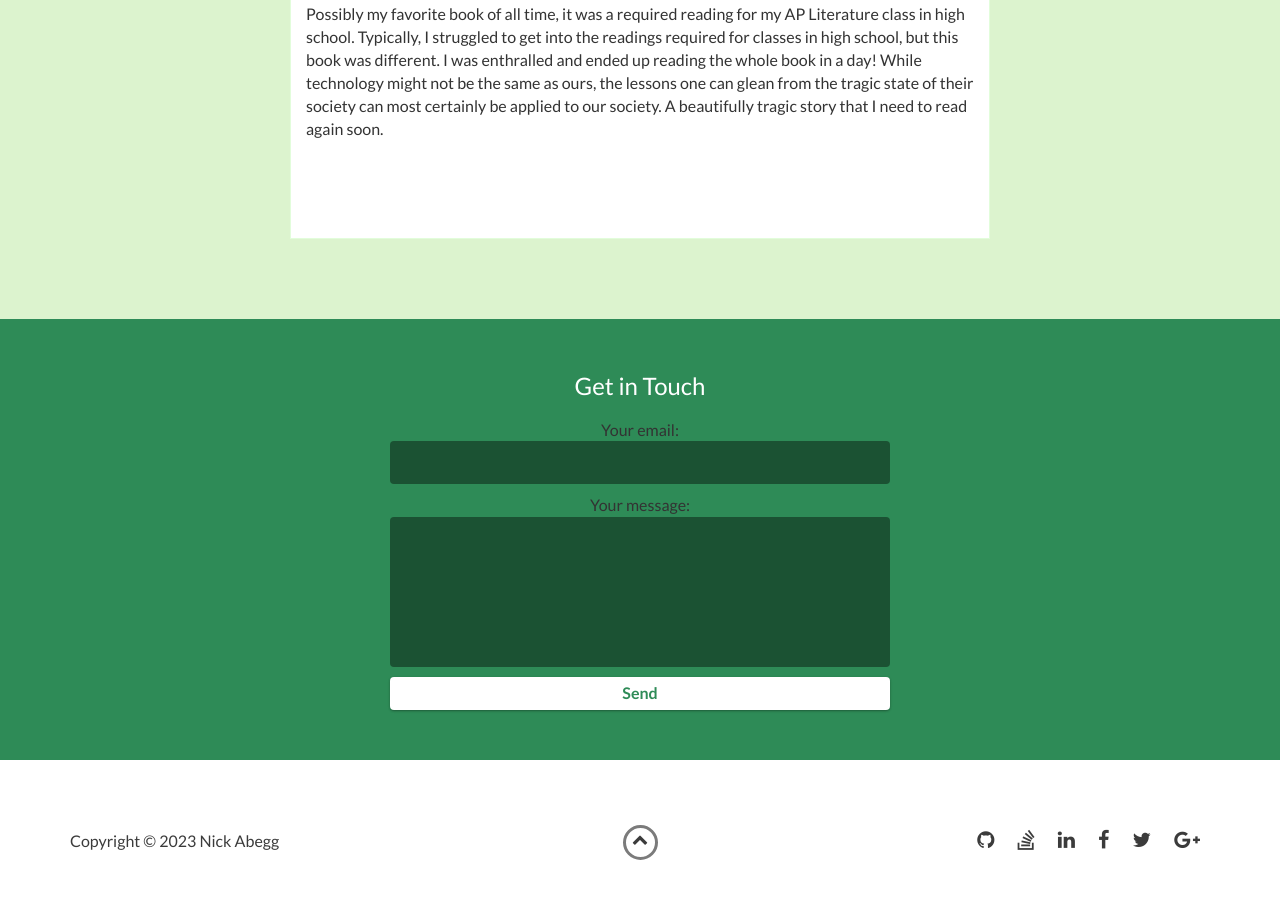
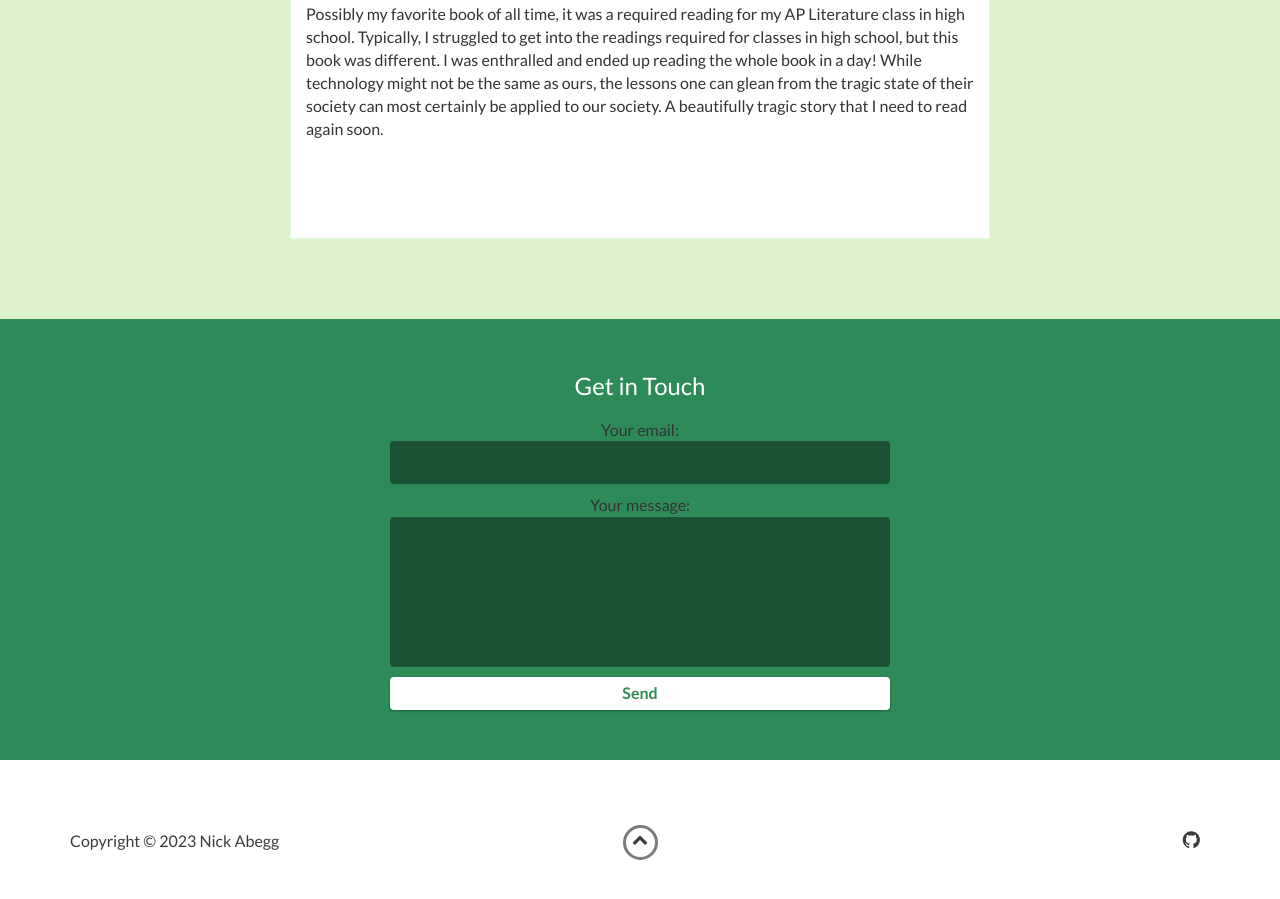
Before and after one commit to nickab56/nickab56.github.io, a website: page index.html in a window 1280 px wide. Shown: the part 6542-7441 px from the top of the page. Drawn offline with nearby package versions, Linux system fonts and the light colour scheme.

Commit message:
Update index.html

```diff
--- a/index.html
+++ b/index.html
@@ -384,22 +384,7 @@
                 <div class="col-sm-5 social">
                     <ul>
                         <li>
-                            <a href="https://github.com/" target="_blank"><i class="fa fa-github" aria-hidden="true"></i></a>
-                        </li>
-                        <li>
-                            <a href="https://stackoverflow.com/" target="_blank"><i class="fa fa-stack-overflow" aria-hidden="true"></i></a>
-                        </li>
-                        <li>
-                            <a href="https://linkedin.com/" target="_blank"><i class="fa fa-linkedin" aria-hidden="true"></i></a>
-                        </li>
-                        <li>
-                            <a href="https://www.facebook.com/" target="_blank"><i class="fa fa-facebook" aria-hidden="true"></i></a>
-                        </li>
-                        <li>
-                            <a href="https://twitter.com/" target="_blank"><i class="fa fa-twitter" aria-hidden="true"></i></a>
-                        </li>
-                        <li>
-                            <a href="https://plus.google.com/" target="_blank"><i class="fa fa-google-plus" aria-hidden="true"></i></a>
+                            <a href="https://github.com/nickab56" target="_blank"><i class="fa fa-github" aria-hidden="true"></i></a>
                         </li>
                     </ul>
                 </div>
```
